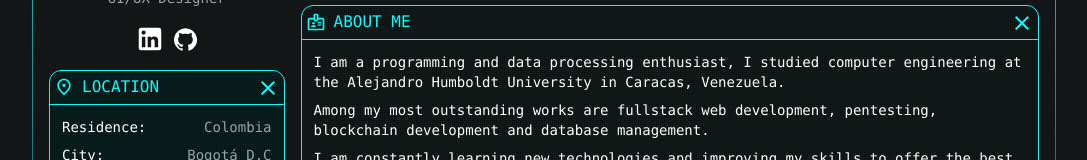
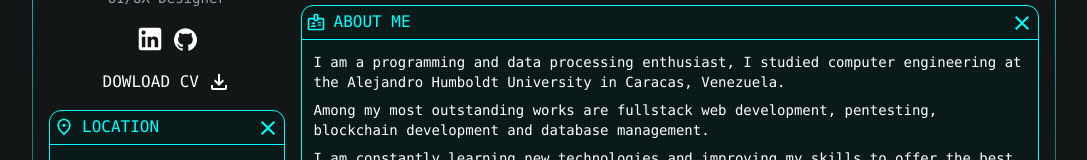
Before and after one commit to Ciberstein/portfolio_front, a React (Vite) app: page /#/contact in a window 1280 px wide. Shown: the part 261-421 px from the top of the page, without its empty margins (96-1183 px from the left). Built offline with nearby package versions, Linux system fonts and the light colour scheme; no server answers; what @toolpad/core would draw is missing.

Commit message:
Refactor

```diff
--- a/src/components/pages/auth/Home/partials/Profile.jsx
+++ b/src/components/pages/auth/Home/partials/Profile.jsx
@@ -1,7 +1,7 @@
 import React from 'react'
 import clsx from 'clsx'
 import { Link } from 'react-router-dom'
-import { GitHub, LinkedIn } from '@mui/icons-material'
+import { FileDownloadOutlined, GitHub, LinkedIn } from '@mui/icons-material'
 
 export const Profile = () => {
   return (
@@ -32,6 +32,14 @@ export const Profile = () => {
           <GitHub sx={{ fontSize: 25 }} />
         </Link>
       </div>
+      <Link to="/CV_ES.pdf" target="_blank"
+        className={clsx(
+          "flex items-center gap-2",
+          "hover:text-cyan-500 hover:dark:text-dark-primary-500 hover:underline",
+      )}>
+        <span className="uppercase font-medium">Dowload CV</span>
+        <FileDownloadOutlined />
+      </Link>
     </div>
   )
 }
```
Also changed, not shown: 1 other file (tests, documents, lock files or other folders).
